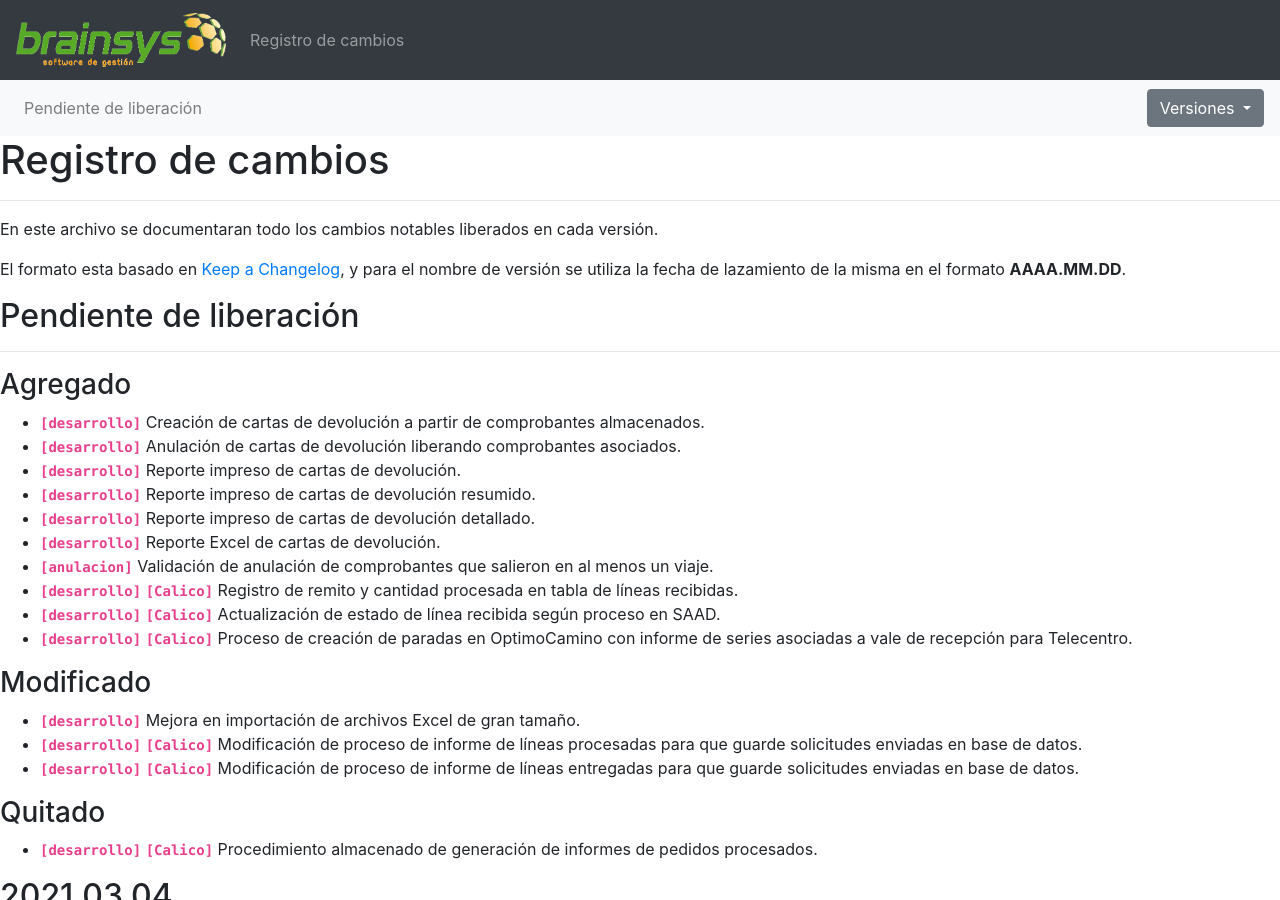
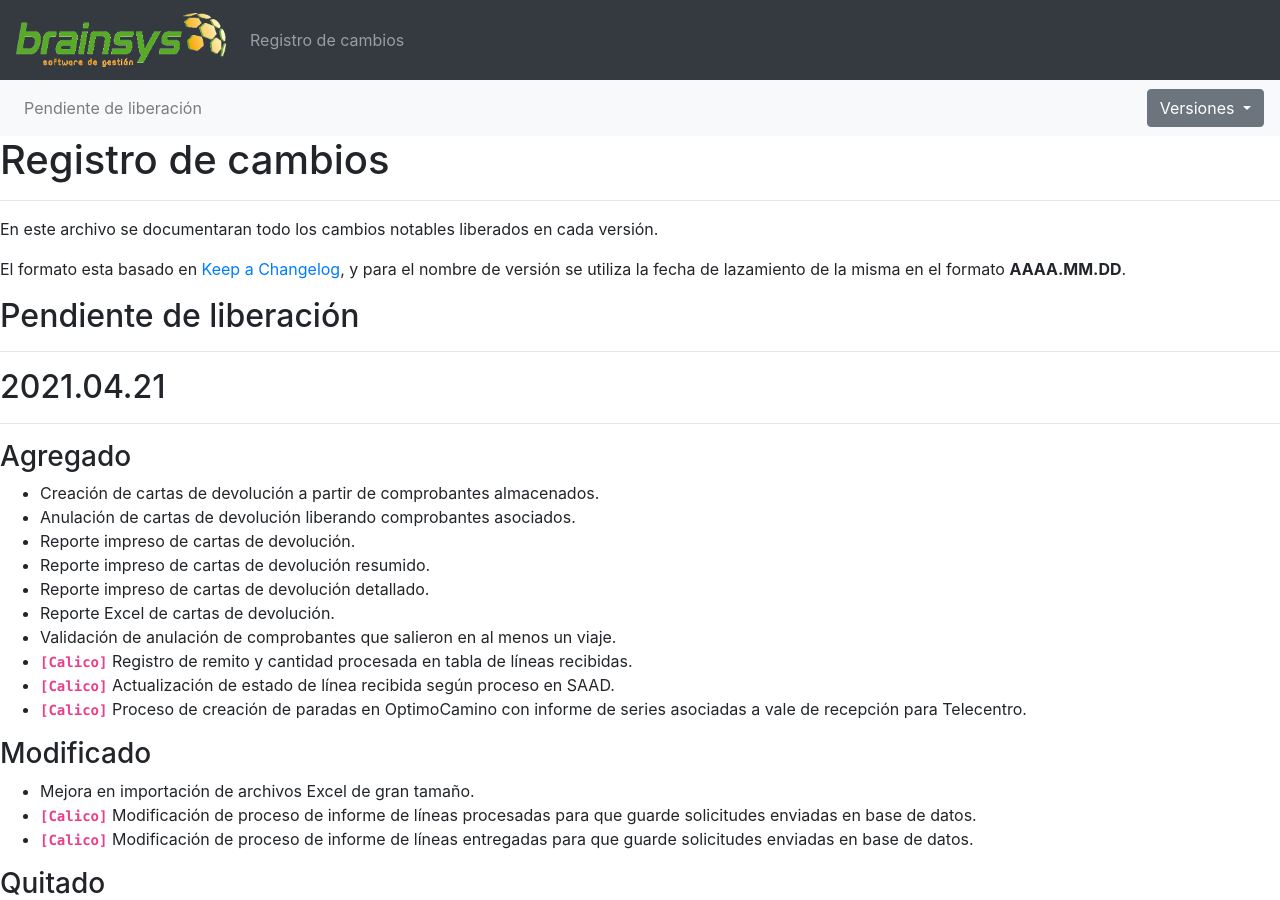
Before and after one commit to msanchez-brainsys/msanchez-brainsys.github.io, a Jekyll site: the page built from registro-cambios.markdown, in a window 1280 px wide and 900 px high. Built offline with Jekyll 4.4.1, drawn with Linux system fonts in a browser that asks for light colours.

Commit message:
Se agregaron cambios liberados en versión 2021.04.21

```diff
--- a/registro-cambios.markdown
+++ b/registro-cambios.markdown
@@ -6,6 +6,8 @@ navegacion:
     - nombre: "Pendiente de liberación"
       link: "registro-cambios#pendiente-de-liberación"
   versiones:
+    - nombre: "2021.04.21"
+      link: "registro-cambios#20210421"
     - nombre: "2021.03.04"
       link: "registro-cambios#20210304"
     - nombre: "2021.02.12"
@@ -37,25 +39,28 @@ El formato esta basado en [Keep a Changelog](https://keepachangelog.com/es-ES/1.
 
 ## Pendiente de liberación
 ---
+
+## 2021.04.21
+---
 ### Agregado
-- **`[desarrollo]`** Creación de cartas de devolución a partir de comprobantes almacenados.
-- **`[desarrollo]`** Anulación de cartas de devolución liberando comprobantes asociados.
-- **`[desarrollo]`** Reporte impreso de cartas de devolución.
-- **`[desarrollo]`** Reporte impreso de cartas de devolución resumido.
-- **`[desarrollo]`** Reporte impreso de cartas de devolución detallado.
-- **`[desarrollo]`** Reporte Excel de cartas de devolución.
-- **`[anulacion]`** Validación de anulación de comprobantes que salieron en al menos un viaje.
-- **`[desarrollo]`** **`[Calico]`** Registro de remito y cantidad procesada en tabla de líneas recibidas.
-- **`[desarrollo]`** **`[Calico]`** Actualización de estado de línea recibida según proceso en SAAD.
-- **`[desarrollo]`** **`[Calico]`** Proceso de creación de paradas en OptimoCamino con informe de series asociadas a vale de recepción para Telecentro.
+- Creación de cartas de devolución a partir de comprobantes almacenados.
+- Anulación de cartas de devolución liberando comprobantes asociados.
+- Reporte impreso de cartas de devolución.
+- Reporte impreso de cartas de devolución resumido.
+- Reporte impreso de cartas de devolución detallado.
+- Reporte Excel de cartas de devolución.
+- Validación de anulación de comprobantes que salieron en al menos un viaje.
+- **`[Calico]`** Registro de remito y cantidad procesada en tabla de líneas recibidas.
+- **`[Calico]`** Actualización de estado de línea recibida según proceso en SAAD.
+- **`[Calico]`** Proceso de creación de paradas en OptimoCamino con informe de series asociadas a vale de recepción para Telecentro.
 
 ### Modificado
-- **`[desarrollo]`** Mejora en importación de archivos Excel de gran tamaño.
-- **`[desarrollo]`** **`[Calico]`** Modificación de proceso de informe de líneas procesadas para que guarde solicitudes enviadas en base de datos.
-- **`[desarrollo]`** **`[Calico]`** Modificación de proceso de informe de líneas entregadas para que guarde solicitudes enviadas en base de datos.
+- Mejora en importación de archivos Excel de gran tamaño.
+- **`[Calico]`** Modificación de proceso de informe de líneas procesadas para que guarde solicitudes enviadas en base de datos.
+- **`[Calico]`** Modificación de proceso de informe de líneas entregadas para que guarde solicitudes enviadas en base de datos.
 
 ### Quitado
-- **`[desarrollo]`** **`[Calico]`** Procedimiento almacenado de generación de informes de pedidos procesados.
+- **`[Calico]`** Procedimiento almacenado de generación de informes de pedidos procesados.
 
 ## 2021.03.04
 ---
```
